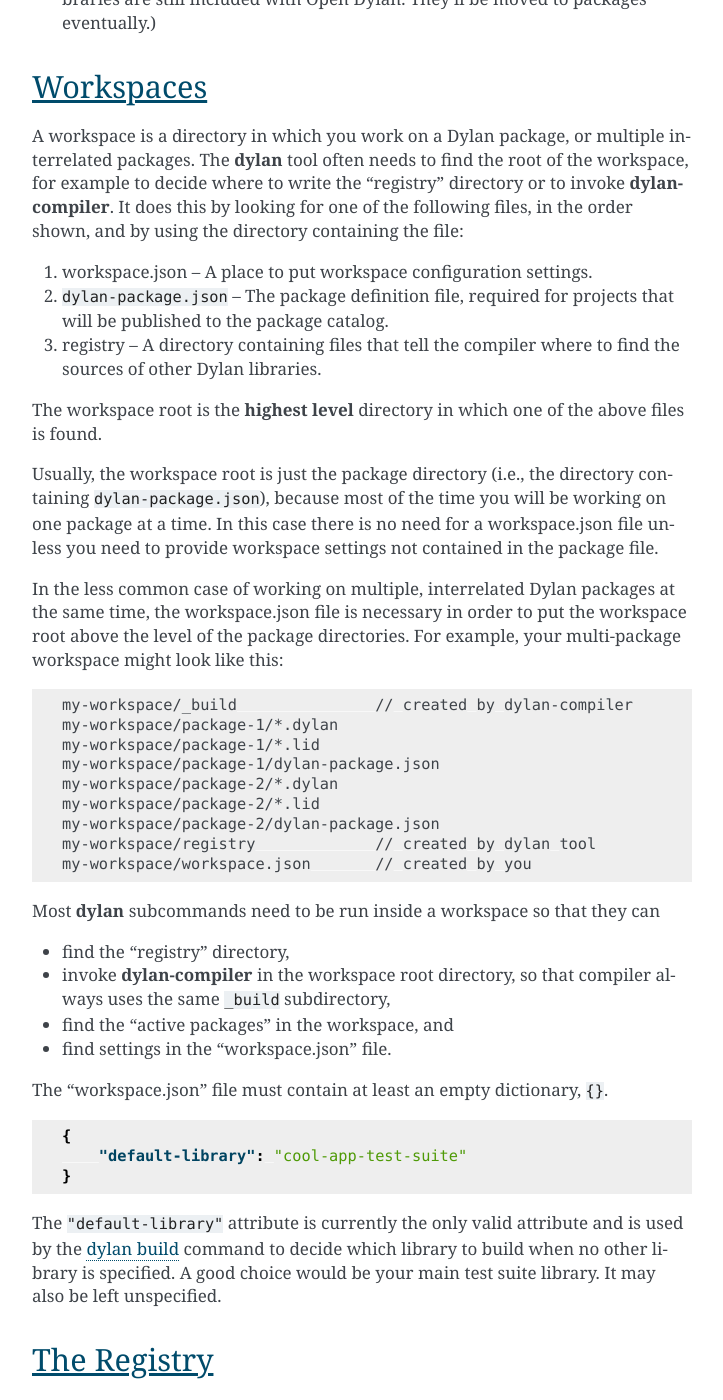
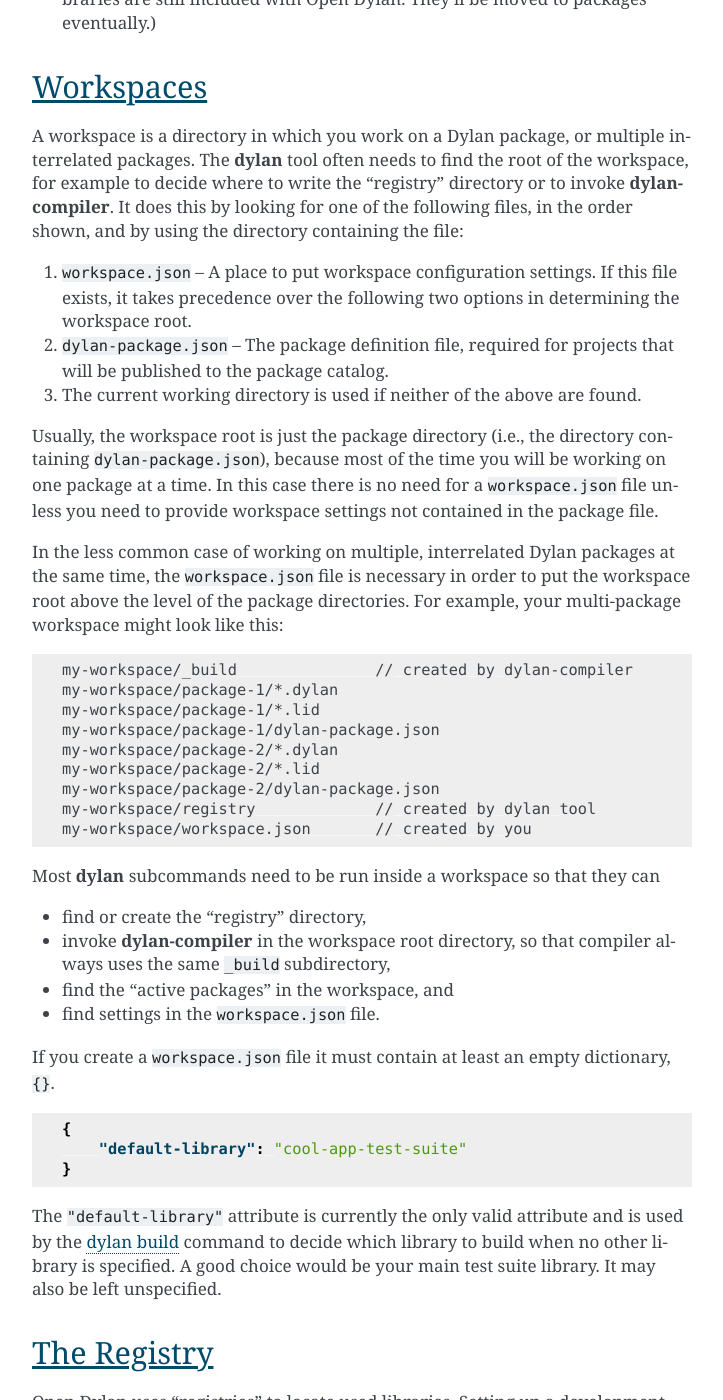
Before and after one commit to dylan-lang/dylan-tool, a Sphinx documentation site: the page built from documentation/source/index.rst, in a window 1280 px wide and 1400 px high, scrolled down 5102 px. Shown: the whole window, without its empty margins (388-1111 px from the left). Built offline with Sphinx 7.4.7, drawn with Linux system fonts in a browser that asks for light colours.

Commit message:
Rework find-workspace-directory again

```diff
--- a/documentation/source/index.rst
+++ b/documentation/source/index.rst
@@ -226,23 +226,21 @@ or to invoke :program:`dylan-compiler`.  It does this by looking for one of the
 following files, in the order shown, and by using the directory containing the
 file:
 
-1. workspace.json -- A place to put workspace configuration settings.
+1. :file:`workspace.json` -- A place to put workspace configuration
+   settings. If this file exists, it takes precedence over the following two
+   options in determining the workspace root.
 2. :file:`dylan-package.json` -- The package definition file, required for
    projects that will be published to the package catalog.
-3. registry -- A directory containing files that tell the compiler where to
-   find the sources of other Dylan libraries.
-
-The workspace root is the **highest level** directory in which one of the above
-files is found.
+3. The current working directory is used if neither of the above are found.
 
 Usually, the workspace root is just the package directory (i.e., the directory
 containing :file:`dylan-package.json`), because most of the time you will be
 working on one package at a time. In this case there is no need for a
-workspace.json file unless you need to provide workspace settings not contained
-in the package file.
+:file:`workspace.json` file unless you need to provide workspace settings not
+contained in the package file.
 
 In the less common case of working on multiple, interrelated Dylan packages at
-the same time, the workspace.json file is necessary in order to put the
+the same time, the :file:`workspace.json` file is necessary in order to put the
 workspace root above the level of the package directories. For example, your
 multi-package workspace might look like this::
 
@@ -259,13 +257,14 @@ multi-package workspace might look like this::
 Most :program:`dylan` subcommands need to be run inside a workspace so that
 they can
 
-* find the "registry" directory,
+* find or create the "registry" directory,
 * invoke :program:`dylan-compiler` in the workspace root directory, so that
   compiler always uses the same :file:`_build` subdirectory,
 * find the "active packages" in the workspace, and
-* find settings in the "workspace.json" file.
+* find settings in the :file:`workspace.json` file.
 
-The "workspace.json" file must contain at least an empty dictionary, ``{}``.
+If you create a :file:`workspace.json` file it must contain at least an empty
+dictionary, ``{}``.
 
 .. code-block:: json
 
```
Also changed, not shown: 3 other files.
